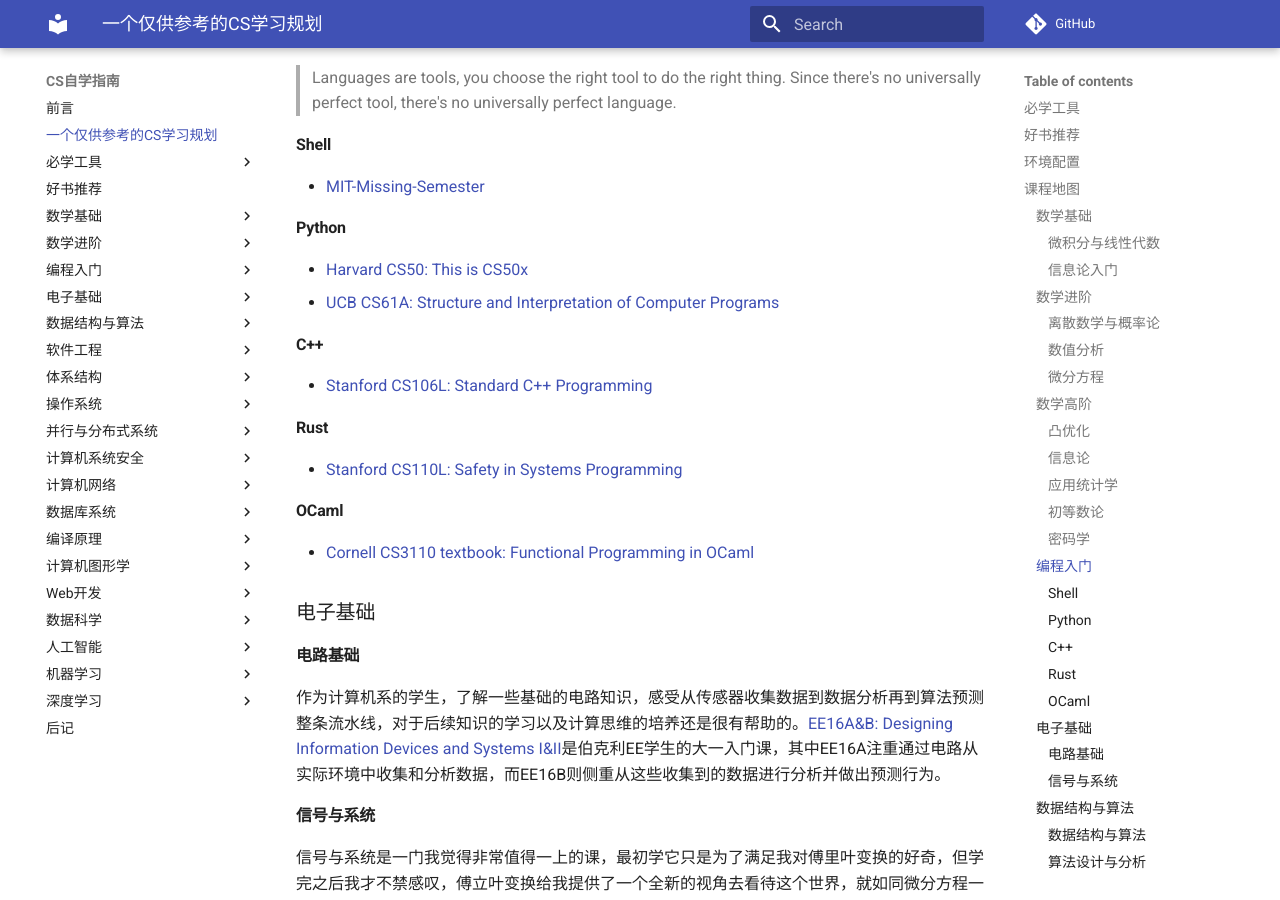
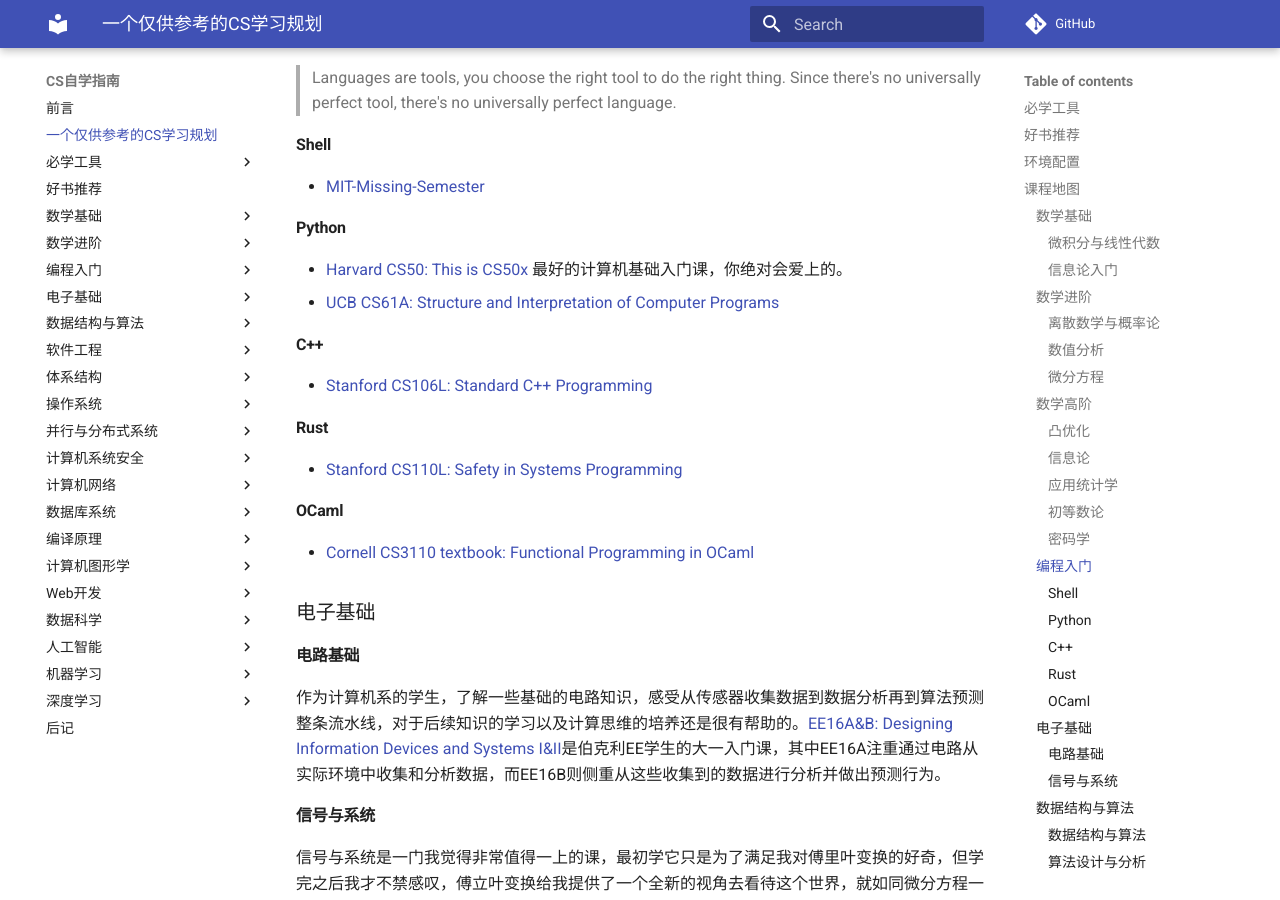
Before and after one commit to PKUFlyingPig/cs-self-learning, an MkDocs documentation site: the page built from docs/CS学习规划.md, in a window 1280 px wide and 900 px high, scrolled down 4211 px. Built offline with MkDocs 1.6.1 and Material for MkDocs 9.7.7, drawn with Linux system fonts in a browser that asks for light colours; comment, search, counter and statistics services are not loaded.

Commit message:
CS50 description modified

```diff
--- a/docs/CS学习规划.md
+++ b/docs/CS学习规划.md
@@ -91,7 +91,7 @@ More contents under construction.
 #### Shell
 - [MIT-Missing-Semester](编程入门/MIT-Missing-Semester.md)
 #### Python
-- [Harvard CS50: This is CS50x](编程入门/CS50.md)
+- [Harvard CS50: This is CS50x](编程入门/CS50.md) 最好的计算机基础入门课，你绝对会爱上的。
 - [UCB CS61A: Structure and Interpretation of Computer Programs](编程入门/CS61A.md)
 #### C++
 - [Stanford CS106L: Standard C++ Programming](编程入门/CS106L.md)
```
